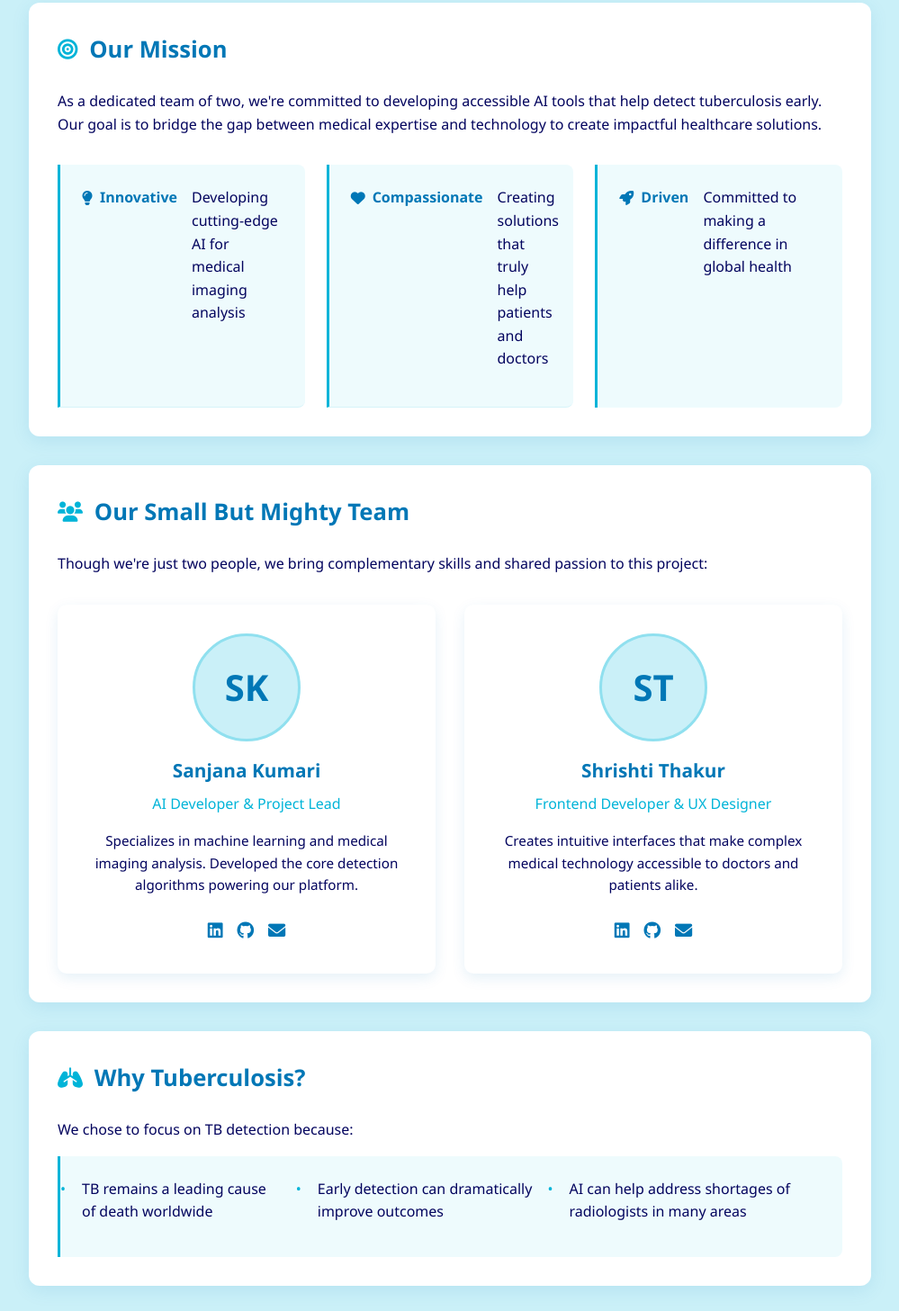
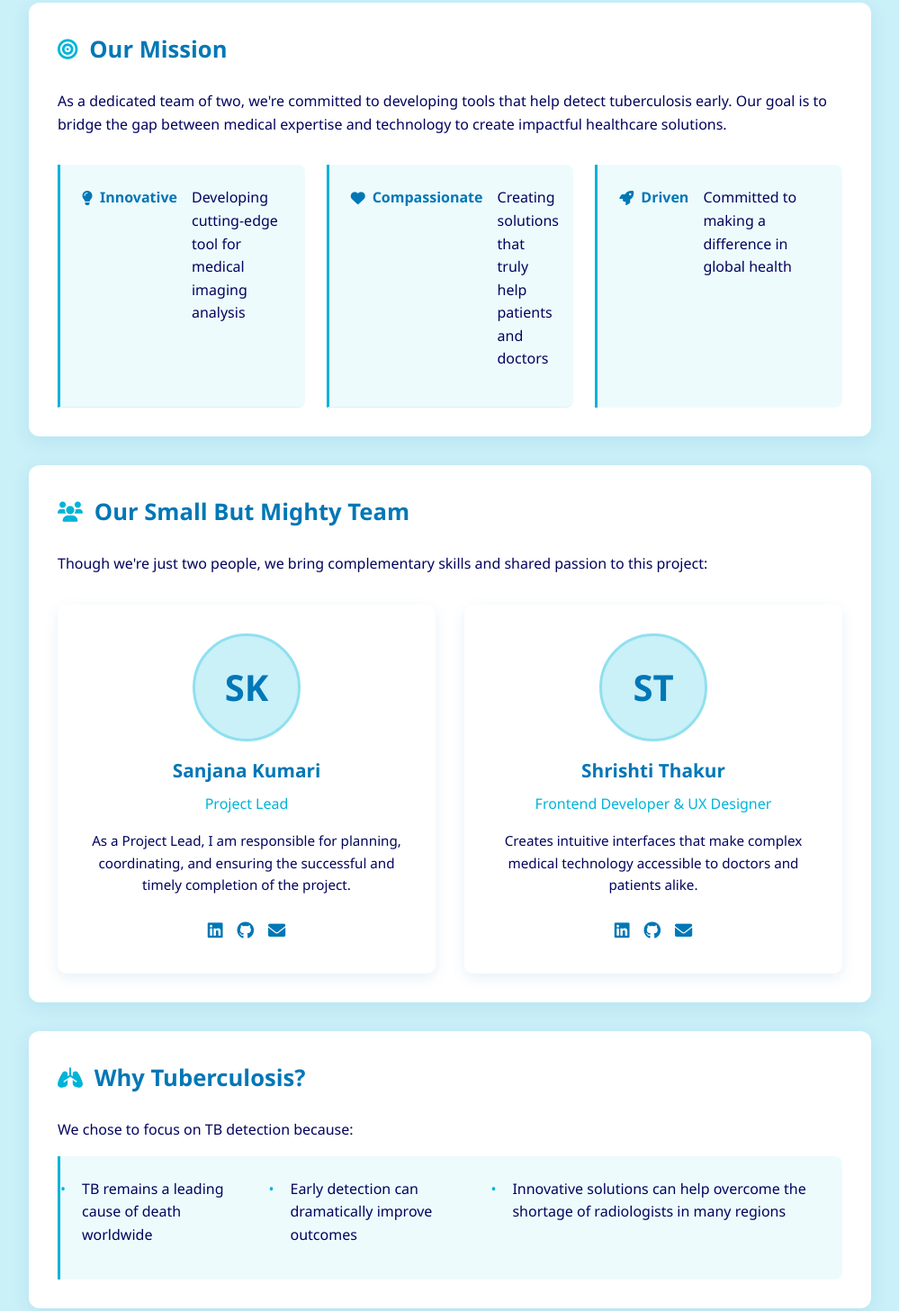
Before and after one commit to githubsanjana/Aarogya-TB, a plain HTML site: page TB/about.html in a window 1280 px wide. Shown: the part 343-1800 px from the top of the page at 90% size, without its empty margins (140-1139 px from the left). Drawn offline with Linux system fonts and the light colour scheme.

Commit message:
Updated project files

```diff
--- a/TB/about.html
+++ b/TB/about.html
@@ -199,12 +199,12 @@
     <main class="about-container">
         <div class="about-card">
             <h2><i class="fas fa-bullseye"></i> Our Mission</h2>
-            <p>As a dedicated team of two, we're committed to developing accessible AI tools that help detect tuberculosis early. Our goal is to bridge the gap between medical expertise and technology to create impactful healthcare solutions.</p>
+            <p>As a dedicated team of two, we're committed to developing  tools that help detect tuberculosis early. Our goal is to bridge the gap between medical expertise and technology to create impactful healthcare solutions.</p>
 
             <div class="features-grid">
                 <div class="feature-item">
                     <h4><i class="fas fa-lightbulb"></i> Innovative</h4>
-                    <p>Developing cutting-edge AI for medical imaging analysis</p>
+                    <p>Developing cutting-edge tool for medical imaging analysis</p>
                 </div>
                 <div class="feature-item">
                     <h4><i class="fas fa-heart"></i> Compassionate</h4>
@@ -225,8 +225,8 @@
                 <div class="team-member">
                     <div class="member-avatar">SK</div>
                     <h3 class="member-name">Sanjana Kumari</h3>
-                    <p class="member-role">AI Developer & Project Lead</p>
-                    <p class="member-bio">Specializes in machine learning and medical imaging analysis. Developed the core detection algorithms powering our platform.</p>
+                    <p class="member-role"> Project Lead</p>
+                    <p class="member-bio">As a Project Lead, I am responsible for planning, coordinating, and ensuring the successful and timely completion of the project.</p>
                     <div class="social-links">
                         <a href="#"><i class="fab fa-linkedin"></i></a>
                         <a href="#"><i class="fab fa-github"></i></a>
@@ -262,7 +262,7 @@
                 </li>
                 <li style="margin-bottom: 0.8rem; padding-left: 1.5rem; position: relative;">
                     <span style="position: absolute; left: 0; color: var(--teal);">•</span>
-                    AI can help address shortages of radiologists in many areas
+                    Innovative solutions can help overcome the shortage of radiologists in many regions
                 </li>
             </ul>
         </div>
```
Also changed, not shown: TB/contact.html (+1 -1 lines), TB/index.html (+1 -1 lines).
